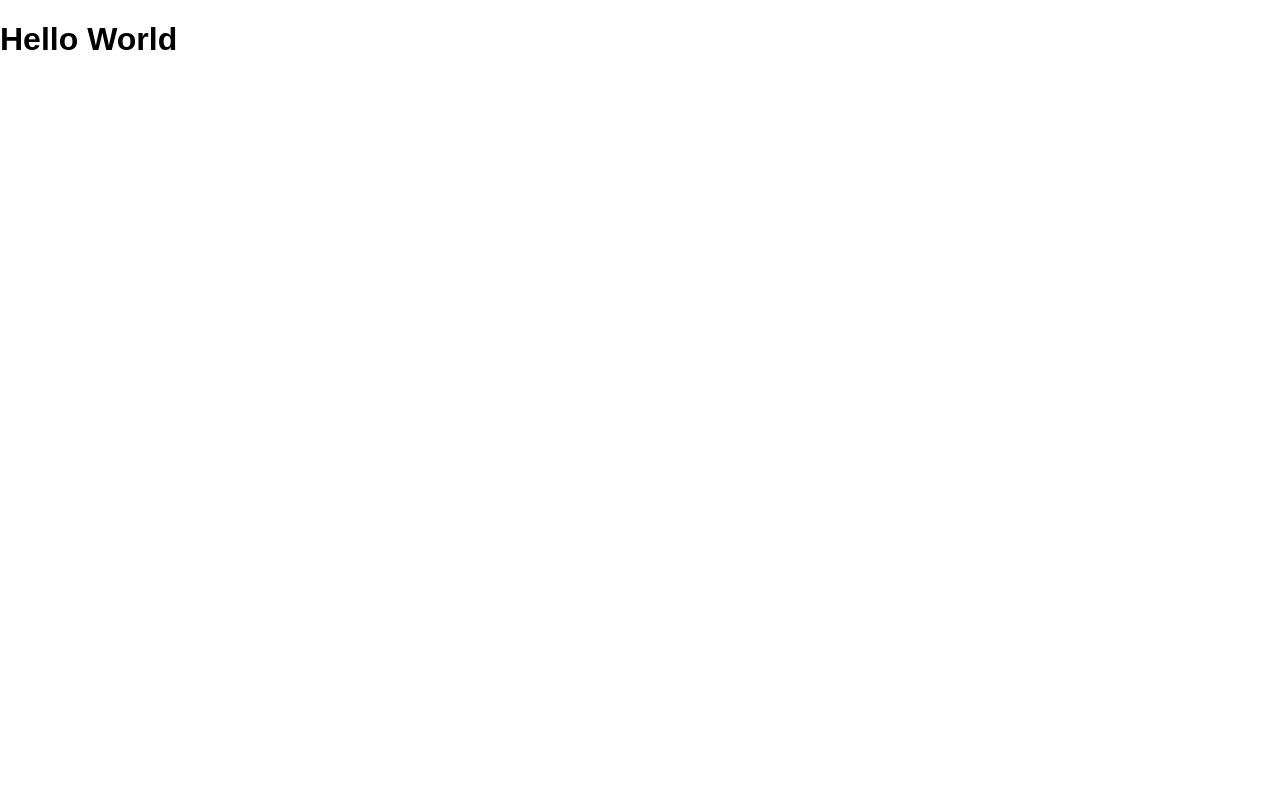
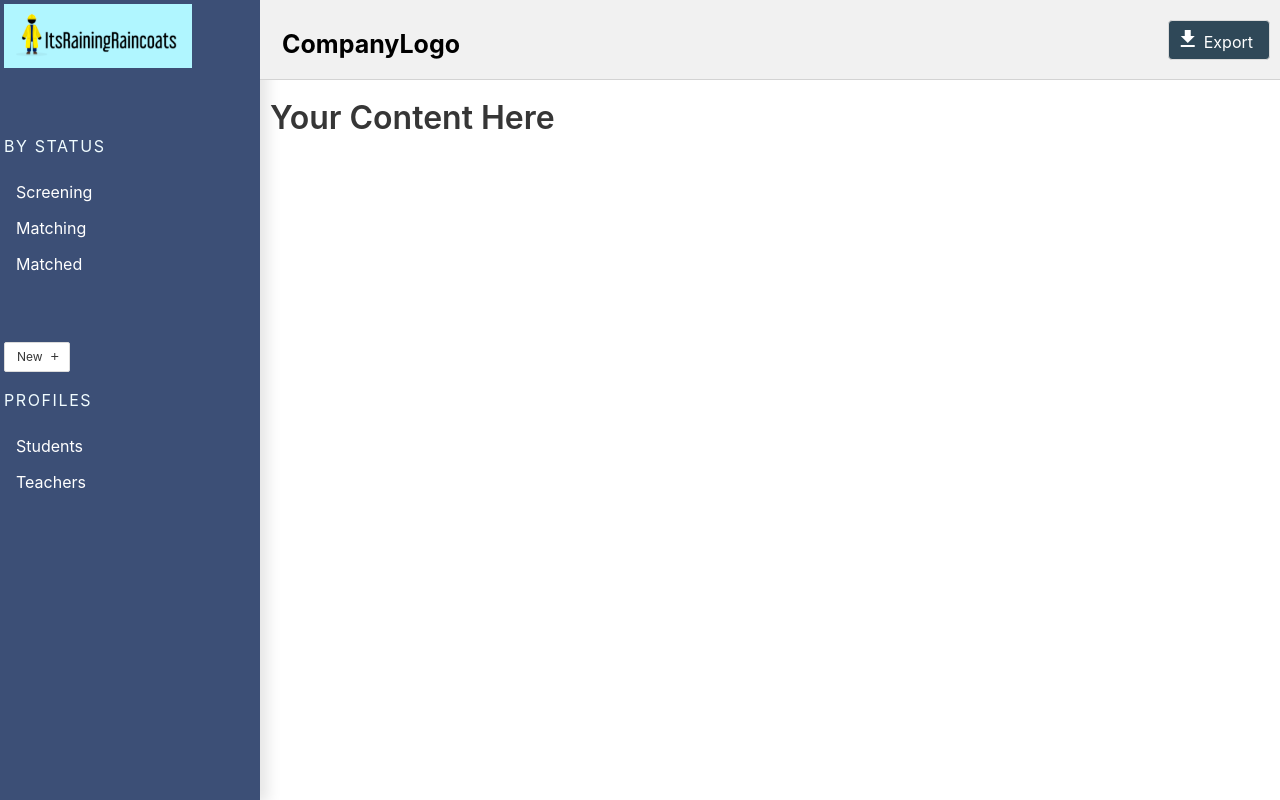
Before and after one commit to TechLadies/irrc-madwish, a Vue app in the folder frontend/: page / in a window 1280 px wide. Built offline with nearby package versions, Linux system fonts and the light colour scheme.

Commit message:
page, sidebar and content (#7)
* added assets (fonts and icons), shell component

* use buefy sidebar, create reusable page, header and content

```diff
--- a/frontend/index.html
+++ b/frontend/index.html
@@ -13,9 +13,13 @@
       font-family: sans-serif;
     }
   </style>
+  <link
+    rel="stylesheet"
+    href="https://cdn.materialdesignicons.com/5.3.45/css/materialdesignicons.min.css"
+  >
 </head>
 <body>
-	<div id="app"></div>
+  <div id="app"></div>
 	<script type="module" src="./src/main.js"></script>
 </body>
 </html>
--- a/frontend/package.json
+++ b/frontend/package.json
@@ -16,8 +16,11 @@
   "author": "",
   "license": "MIT",
   "dependencies": {
+    "buefy": "^0.9.3",
     "rollup-plugin-vue": "^6.0.0-beta.10",
-    "vue": "^2.6.11"
+    "vue": "^2.6.11",
+    "vue-router": "^3.4.5",
+    "vuex": "^3.5.1"
   },
   "devDependencies": {
     "@vue/component-compiler-utils": "^3.2.0",
--- a/frontend/src/App.vue
+++ b/frontend/src/App.vue
@@ -1,14 +1,37 @@
 <template>
-  <div>
-    <h1>Hello World</h1>
-  </div>
+  <Sidebar :menu="menu" @createNew="createNew">
+    <router-view></router-view>
+  </Sidebar>
 </template>
 
 <script>
+import Sidebar from './components/Sidebar.vue'
+
+const status = [
+  { id: 1, label: 'Screening', to: '/screening', active: false },
+  { id: 2, label: 'Matching', to: '/matching', active: false },
+  { id: 3, label: 'Matched', to: '/matched', active: false }
+]
+
+const profiles = [
+  { id: 4, label: 'Students', to: '/students', active: false },
+  { id: 5, label: 'Teachers', to: '/teachers', active: false  },
+]
+
 export default {
   name: 'App',
+  components: {
+    Sidebar
+  },
+  data() {
+    return {
+      menu: { status, profiles }
+    }
+  },
+  methods: {
+    createNew() {
+      console.log('Create New Here')
+    }
+  }
 }
 </script>
-
-<style lang="scss">
-</style>
--- /dev/null
+++ b/frontend/src/components/Page.vue
@@ -0,0 +1,39 @@
+<template>
+  <div class="page">
+    <slot name="header"></slot>
+    <div class="content">
+      <slot></slot>
+    </div>
+  </div>
+</template>
+
+<script>
+import PageHeader from './PageHeader.vue'
+
+export default {
+  name: 'Page',
+  components: {
+    PageHeader
+  }
+}
+</script>
+
+<style lang="scss">
+.page {
+  width: 100%;
+
+  .content {
+    padding: 20px 10px;
+  }
+
+  .header-right {
+    float: right;
+  }
+
+  @media screen and (max-width: 500px) {
+    .header-right {
+      float: none;
+    }
+  }
+}
+</style>
--- /dev/null
+++ b/frontend/src/components/PageHeader.vue
@@ -0,0 +1,58 @@
+<template>
+  <div class="header">
+    <slot></slot>
+  </div>
+</template>
+
+<script>
+
+export default {
+  name: 'PageHeader'
+}
+</script>
+
+<style>
+
+.header {
+  overflow: hidden;
+  background-color: #f1f1f1;
+  padding: 20px 10px;
+  width: 100%;
+  height: 10%;
+  border-bottom: 1px solid lightgray;
+}
+
+.header a {
+  float: left;
+  color: black;
+  text-align: center;
+  padding: 12px;
+  text-decoration: none;
+  line-height: 25px;
+  border-radius: 4px;
+}
+
+.header a.logo {
+  font-size: 25px;
+  font-weight: bold;
+  cursor: default;
+}
+
+/* .header a:hover {
+  background-color: #ddd;
+  color: black;
+} */
+
+.header a.active {
+  background-color: dodgerblue;
+  color: white;
+}
+
+@media screen and (max-width: 500px) {
+  .header a {
+    float: none;
+    display: block;
+    text-align: left;
+  }
+}
+</style>
--- /dev/null
+++ b/frontend/src/components/Sidebar.vue
@@ -0,0 +1,140 @@
+<template>
+  <div class="sidebar-page">
+    <section class="sidebar-layout">
+      <b-sidebar
+        open
+        position="static"
+        type="is-light"
+        :mobile="mobile"
+        :expand-on-hover="expandOnHover"
+        :reduce="reduce"
+        :fullheight="fullheight">
+        <div class="p-1">
+          <div class="block">
+            <img src="/src/assets/icons/irrc-logo.svg" />
+            <div class="spacer"></div>
+
+            <b-menu class="is-custom-mobile">
+              <b-menu-list label="By Status">
+                <b-menu-item
+                  v-for="(item, index) in menu.status"
+                  tag="router-link"
+                  :active="item.active"
+                  :key="index"
+                  :to="{ path: item.to }"
+                  :label="item.label"></b-menu-item>
+              </b-menu-list>
+
+              <div class="spacer"></div>
+
+              <b-button @click.native="createNew()" class="button" size="is-small">
+                <span>New</span>
+                <b-icon icon="plus" size="is-small"></b-icon>
+              </b-button>
+
+              <b-menu-list label="Profiles">
+                <b-menu-item
+                  v-for="(item, index) in menu.profiles"
+                  tag="router-link"
+                  :active="item.active"
+                  :key="index"
+                  :to="{ path: item.to }"
+                  :label="item.label"></b-menu-item>
+              </b-menu-list>
+
+            </b-menu>
+          </div>
+        </div>
+      </b-sidebar>
+      <slot></slot>
+    </section>
+  </div>
+</template>
+
+<script>
+export default {
+  name: 'Sidebar',
+  props: {
+    menu: {
+      type: Object,
+      default: () => {}
+    }
+  },
+  methods: {
+    createNew() {
+      this.$emit('createNew')
+    }
+  },
+  watch: {
+    $route(to, from) {
+      Object.keys(this.menu).forEach(value => {
+        this.menu[value].forEach(_ => {
+          _.active = false
+          if (_.to === to.path)  _.active = true
+        })
+      })
+    },
+  },
+  data() {
+    return {
+      expandOnHover: false,
+      mobile: "reduce",
+      reduce: false,
+      fullheight: true
+    }
+  }
+}
+</script>
+
+<style lang="scss">
+
+.spacer {
+  padding: 30px;
+}
+
+.spacer01 {
+  padding: 20px;
+}
+
+.menu-list {
+  a {
+    color: #FFFFFF !important;
+    &.is-active {
+      background-color: #F0FCFF !important;
+      color: #2F4858 !important;
+    }
+    &:hover {
+      background: #99aacc !important;
+      color: #F0FCFF !important;
+    }
+  }
+}
+
+.menu-label {
+  color: #F0FCFF !important;
+  font-size: 1em !important;
+}
+
+.b-sidebar {
+  .sidebar-content {
+    background-color: #3C4F76 !important;
+  }
+}
+
+.p-1 {
+  padding: 1em;
+}
+
+.sidebar-page {
+  display: flex;
+  flex-direction: column;
+  width: 100%;
+  min-height: 100vh;
+
+  .sidebar-layout {
+    display: flex;
+    flex-direction: row;
+    min-height: 100vh;
+  }
+}
+</style>
--- /dev/null
+++ b/frontend/src/pages/HelloWorld.vue
@@ -0,0 +1,40 @@
+<template>
+  <Page>
+    <PageHeader slot="header">
+      <a class="logo">CompanyLogo</a>
+      <div class="header-right">
+        <b-button class="button">
+          <b-icon icon="download"></b-icon>
+          <span>Export</span>
+        </b-button>
+      </div>
+    </PageHeader>
+    <h1>Your Content Here</h1>
+  </Page>
+</template>
+
+<script>
+import PageHeader from '../components/PageHeader.vue'
+import Page from '../components/Page.vue'
+
+export default {
+  name: 'HelloWorld',
+  components: {
+    Page,
+    PageHeader
+  }
+}
+</script>
+
+<style lang="scss">
+.header-right {
+  button {
+    background-color: #2F4858;
+    color: #ffffff;
+    &:hover {
+      background-color: #2F4858;
+      color: #ffffff;
+    }
+  }
+}
+</style>
--- /dev/null
+++ b/frontend/src/pages/Matching.vue
@@ -0,0 +1,40 @@
+<template>
+  <Page>
+    <PageHeader slot="header">
+      <a class="logo">Matching</a>
+      <div class="header-right">
+        <b-button class="button">
+          <b-icon icon="download"></b-icon>
+          <span>Export</span>
+        </b-button>
+      </div>
+    </PageHeader>
+    <h1>Your Content Here</h1>
+  </Page>
+</template>
+
+<script>
+import PageHeader from '../components/PageHeader.vue'
+import Page from '../components/Page.vue'
+
+export default {
+  name: 'HelloWorld',
+  components: {
+    Page,
+    PageHeader
+  }
+}
+</script>
+
+<style lang="scss">
+.header-right {
+  button {
+    background-color: #2F4858;
+    color: #ffffff;
+    &:hover {
+      background-color: #2F4858;
+      color: #ffffff;
+    }
+  }
+}
+</style>
--- /dev/null
+++ b/frontend/src/pages/Screening.vue
@@ -0,0 +1,40 @@
+<template>
+  <Page>
+    <PageHeader slot="header">
+      <a class="logo">Screening</a>
+      <div class="header-right">
+        <b-button class="button">
+          <b-icon icon="download"></b-icon>
+          <span>Export</span>
+        </b-button>
+      </div>
+    </PageHeader>
+    <h1>Your Content Here</h1>
+  </Page>
+</template>
+
+<script>
+import PageHeader from '../components/PageHeader.vue'
+import Page from '../components/Page.vue'
+
+export default {
+  name: 'HelloWorld',
+  components: {
+    Page,
+    PageHeader
+  }
+}
+</script>
+
+<style lang="scss">
+.header-right {
+  button {
+    background-color: #2F4858;
+    color: #ffffff;
+    &:hover {
+      background-color: #2F4858;
+      color: #ffffff;
+    }
+  }
+}
+</style>
--- /dev/null
+++ b/frontend/src/router.js
@@ -0,0 +1,20 @@
+import Vue from 'vue'
+import VueRouter from 'vue-router'
+
+Vue.use(VueRouter)
+
+const HelloWorld = () => import('./pages/HelloWorld.vue')
+const Screening = () => import('./pages/Screening.vue')
+const Matching = () => import('./pages/Matching.vue')
+
+const router = new VueRouter({
+  mode: 'history',
+  hash: false,
+  routes: [
+    { path: '/', component: HelloWorld  },
+    { path: '/screening', component: Screening  },
+    { path: '/matching', component: Matching  }
+  ]
+})
+
+export default router
```
Also changed, not shown: frontend/src/main.js (+10 -0 lines), frontend/src/assets/icons/irrc-logo.svg (added), 1 other file (tests, documents, lock files or other folders).
